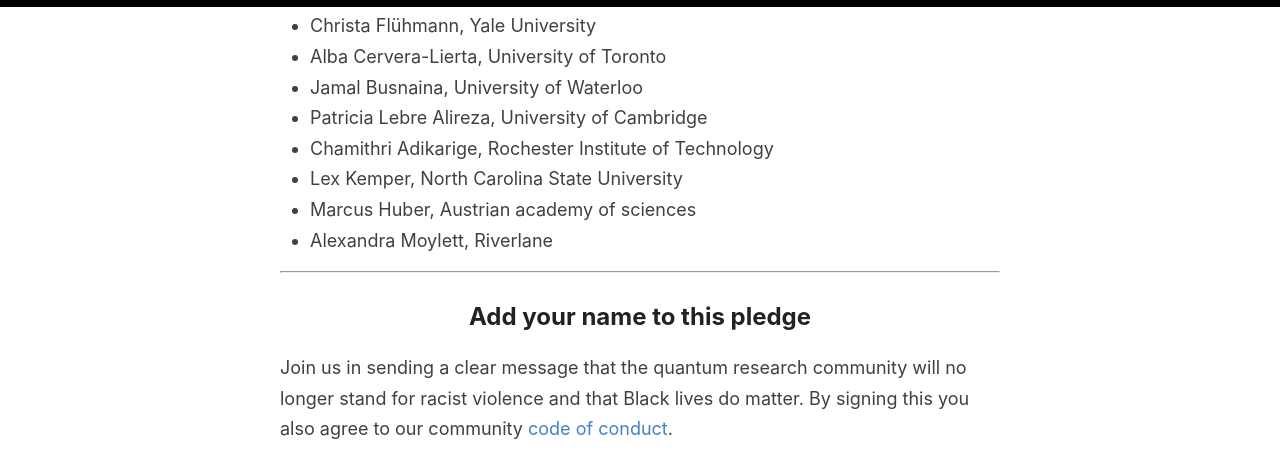
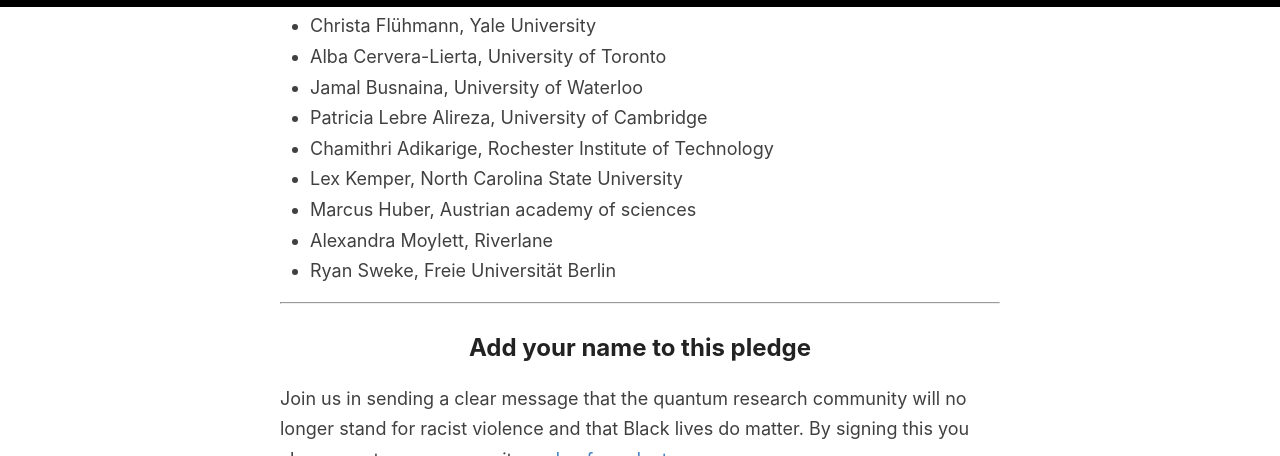
Before and after one commit to quantumforblacklives/quantumforblacklives.github.io, a Jekyll site: the page built from index.html, in a window 1280 px wide and 900 px high, scrolled down 4440 px, cut to the strip 0-456 px from the top of the window. Built offline with Jekyll 4.4.1, drawn with Linux system fonts in a browser that asks for light colours; the list of posts is cut into pages by our own code.

Commit message:
Add signature from Ryan Sweke.

```diff
--- a/_includes/signatories.md
+++ b/_includes/signatories.md
@@ -47,3 +47,4 @@
 - Lex Kemper, North Carolina State University
 - Marcus Huber, Austrian academy of sciences
 - Alexandra Moylett, Riverlane
+- Ryan Sweke, Freie Universität Berlin
```
